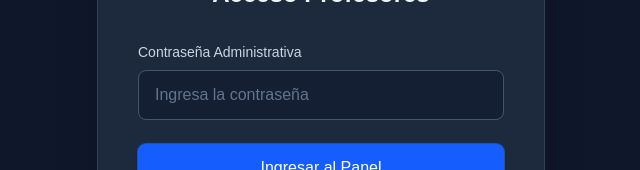
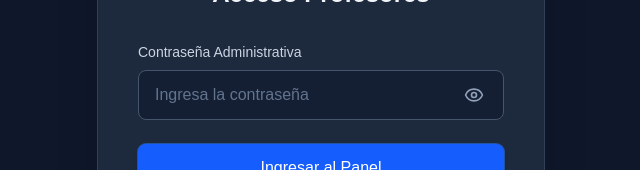
Before and after one commit to gonzalott-hash/reto-conectores-nivel-1a, a Next.js app: page /admin/login in a window 1280 px wide. Shown: the part 327-497 px from the top of the page, without its empty margins (319-959 px from the left). Built offline with nearby package versions, Linux system fonts and the light colour scheme.

Commit message:
pass de profes que no funciona
Segunda reparacion

```diff
--- a/src/app/admin/login/page.tsx
+++ b/src/app/admin/login/page.tsx
@@ -3,10 +3,11 @@
 import { useState } from "react";
 import { useRouter } from "next/navigation";
 import Link from "next/link";
-import { Lock } from "lucide-react";
+import { Lock, Eye, EyeOff } from "lucide-react";
 
 export default function AdminLogin() {
     const [password, setPassword] = useState("");
+    const [showPassword, setShowPassword] = useState(false);
     const [error, setError] = useState("");
     const [loading, setLoading] = useState(false);
     const router = useRouter();
@@ -57,14 +58,23 @@
                             <label className="block text-sm font-medium text-slate-300 mb-2">
                                 Contraseña Administrativa
                             </label>
+                            <div className="relative">
                                 <input
-                                type="password"
+                                    type={showPassword ? "text" : "password"}
                                     value={password}
                                     onChange={(e) => setPassword(e.target.value)}
-                                className="w-full px-4 py-3 bg-slate-900/50 border border-slate-600 rounded-lg text-slate-100 placeholder-slate-500 focus:ring-2 focus:ring-blue-500 focus:border-blue-500 transition-all outline-none"
+                                    className="w-full px-4 py-3 bg-slate-900/50 border border-slate-600 rounded-lg text-slate-100 placeholder-slate-500 focus:ring-2 focus:ring-blue-500 focus:border-blue-500 transition-all outline-none pr-12"
                                     placeholder="Ingresa la contraseña"
                                     required
                                 />
+                                <button
+                                    type="button"
+                                    onClick={() => setShowPassword(!showPassword)}
+                                    className="absolute right-3 top-1/2 -translate-y-1/2 p-2 text-slate-400 hover:text-slate-200 transition-colors"
+                                >
+                                    {showPassword ? <EyeOff className="h-5 w-5" /> : <Eye className="h-5 w-5" />}
+                                </button>
+                            </div>
                         </div>
 
                         {error && (
--- a/src/app/api/admin/verify/route.ts
+++ b/src/app/api/admin/verify/route.ts
@@ -4,7 +4,8 @@
     try {
         const { password } = await request.json();
 
-        const adminPassword = process.env.ADMIN_PASSWORD;
+        // En caso de que la variable de entorno no se cargue correctamente
+        const adminPassword = process.env.ADMIN_PASSWORD || "eduadmin2026";
 
         if (!adminPassword) {
             console.error("[Auth Error] ADMIN_PASSWORD environment variable is missing!");
```
Lines whose indentation alone changed are shown as unchanged.
